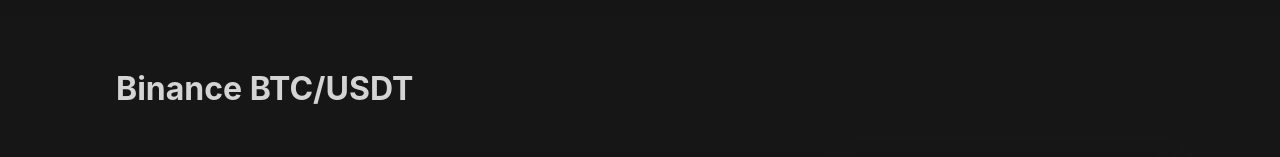
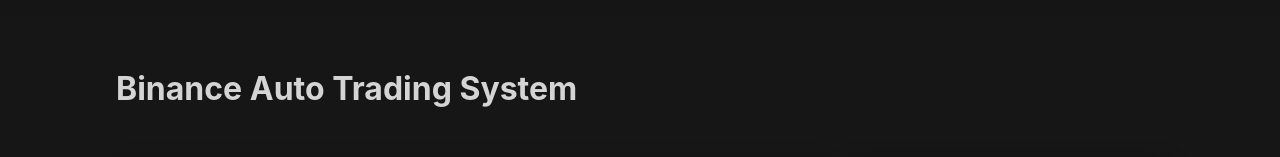
Before and after one commit to idcode1690/binance_auto_trade, a React (Vite) app: page / in a window 1280 px wide. Shown: the top 157 px of the page. Built offline with nearby package versions, Linux system fonts and the light colour scheme; no server answers.

Commit message:
chore(ui): update header title to 'Binance Auto Trading System'

```diff
--- a/src/App.jsx
+++ b/src/App.jsx
@@ -129,7 +129,7 @@ export default function App() {
 
   return (
     <div className="container body-root">
-      <Hero title="Binance BTC/USDT" />
+      <Hero title="Binance Auto Trading System" />
 
       <main className="main-grid">
         <section className="main-chart card">
```
